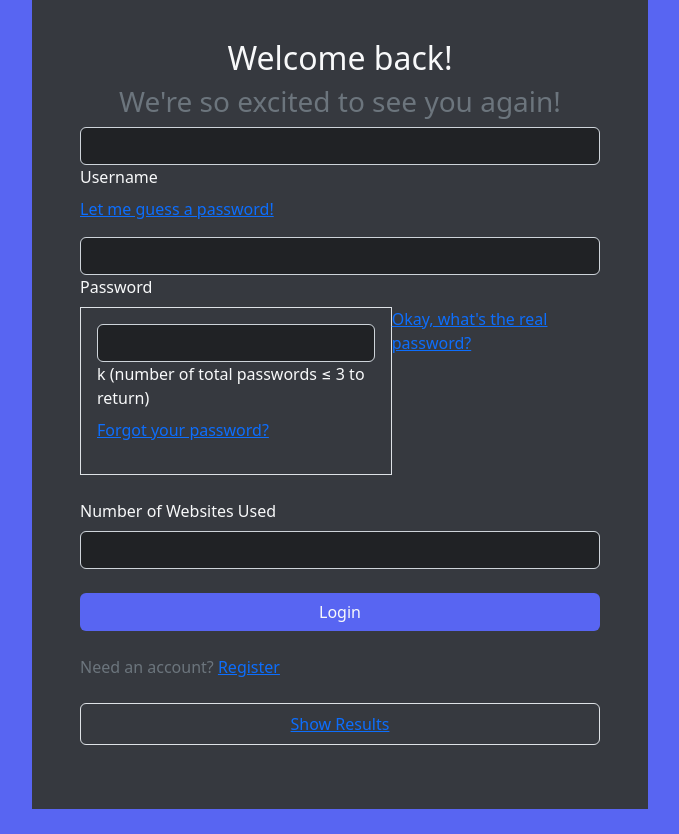
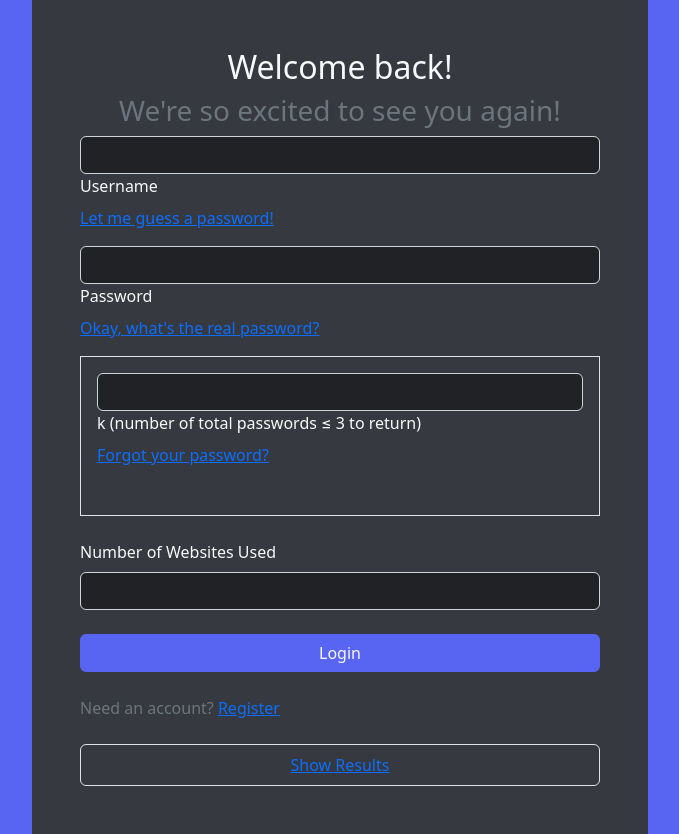
Before and after one commit to ntrllog/CS5540-HoneyGen, a Flask app: page / in a window 1280 px wide. Shown: the whole page, without its empty margins (300-979 px from the left). Before the commit the page ends 809 px from the top, so only its background shows below. Run offline with Flask 2, Linux system fonts and the light colour scheme; some libraries are stand-ins or nearby versions.

Commit message:
rearranage site2 ui

```diff
--- a/site2/templates/index.html
+++ b/site2/templates/index.html
@@ -1,5 +1,5 @@
 <!doctype html>
-<html class="h-100">
+<html>
   <head>
     <title>Discorl</title>
     <link href="https://cdn.jsdelivr.net/npm/bootstrap@5.2.0-beta1/dist/css/bootstrap.min.css" rel="stylesheet" integrity="sha384-0evHe/X+R7YkIZDRvuzKMRqM+OrBnVFBL6DOitfPri4tjfHxaWutUpFmBp4vmVor" crossorigin="anonymous">
@@ -23,7 +23,7 @@
       }
     </style>
   </head>
-  <body class="h-100">
+  <body>
     <div class="container d-flex flex-column justify-content-center align-items-center w-50 h-100">
       <form class="w-100 p-5" method="post" action="login">
         <h2 class="text-center text-light">Welcome back!</h2>
@@ -48,8 +48,10 @@
           <label class="form-label text-light" for="password">Password</label>
         </div>
 
-        <div class="d-flex justify-content-between mb-4">
-          <div class="border">
+        <p><a id="getpwlink" class="mb-4" href="#">Okay, what's the real password?</a></p>
+        <p id="getpassword" class="text-light"></p>
+
+        <div class="mb-4 border">
           <div class="p-3">
             <div class="form-outline">
               <input type="number" id="k" name="k" class="form-control" min="1" max="3" required/>
@@ -57,8 +59,9 @@
             </div>
             <p><a id="forgotpwlink" class="mb-4" href="#">Forgot your password?</a></p>
           </div>
+          <div id="forgotpassworddiv" class="text-light">
+            <p id="forgotpassword"></p>
           </div>
-          <p><a id="getpwlink" class="mb-4" href="#">Okay, what's the real password?</a></p>
         </div>
 
         <div class="form-outline mb-4">
@@ -73,12 +76,6 @@
         <div class="d-flex justify-content-center align-items-center border mt-4 p-2 rounded">
           <a href="results">Show Results</a>
         </div>
-
-        <div id="forgotpassworddiv" class="text-light">
-          <p id="forgotpassword"></p>
-        </div>
-
-        <p id="getpassword" class="text-light"></p>
       </form>
 
     </div>
```
Lines whose indentation alone changed are shown as unchanged.
